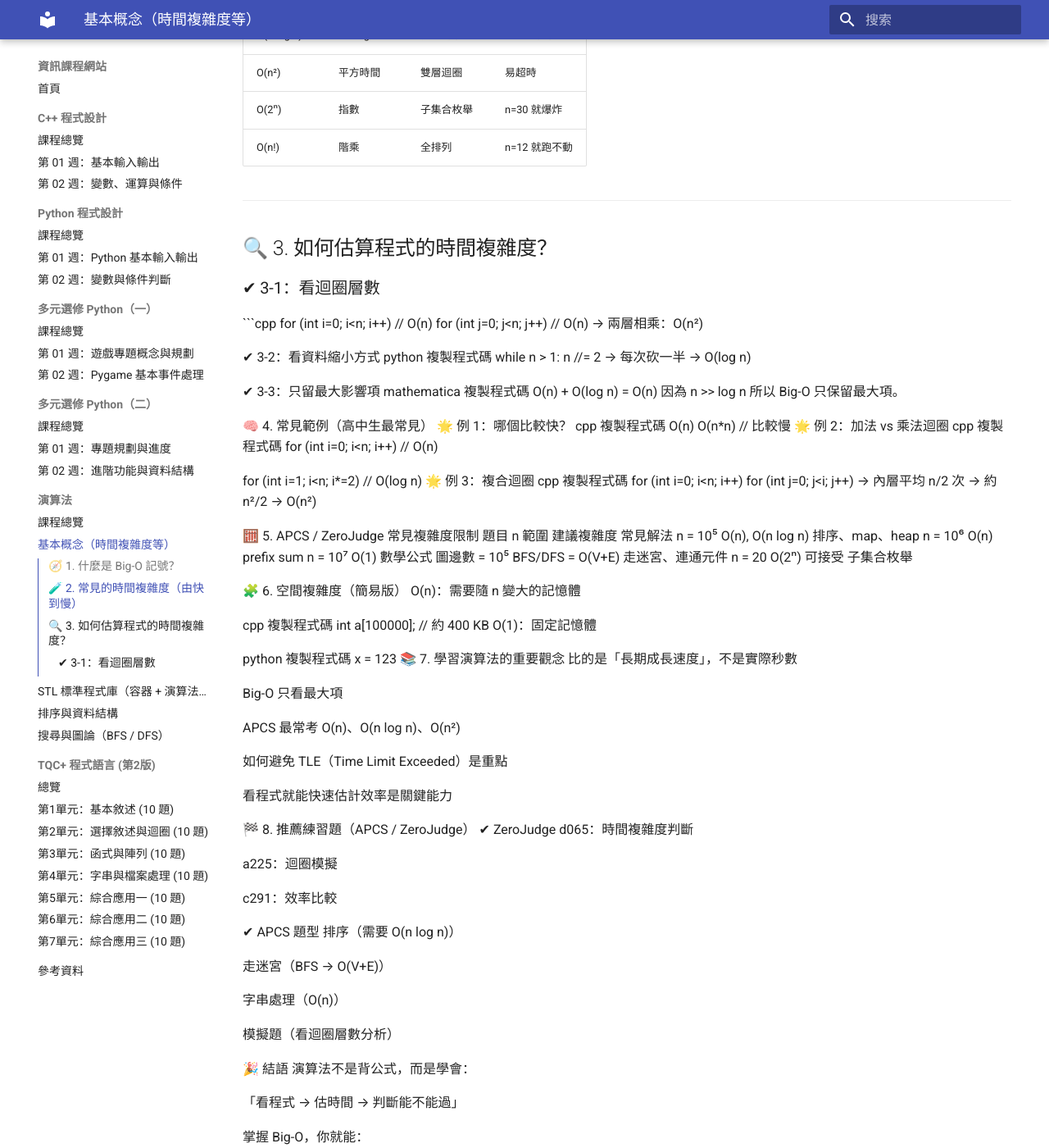
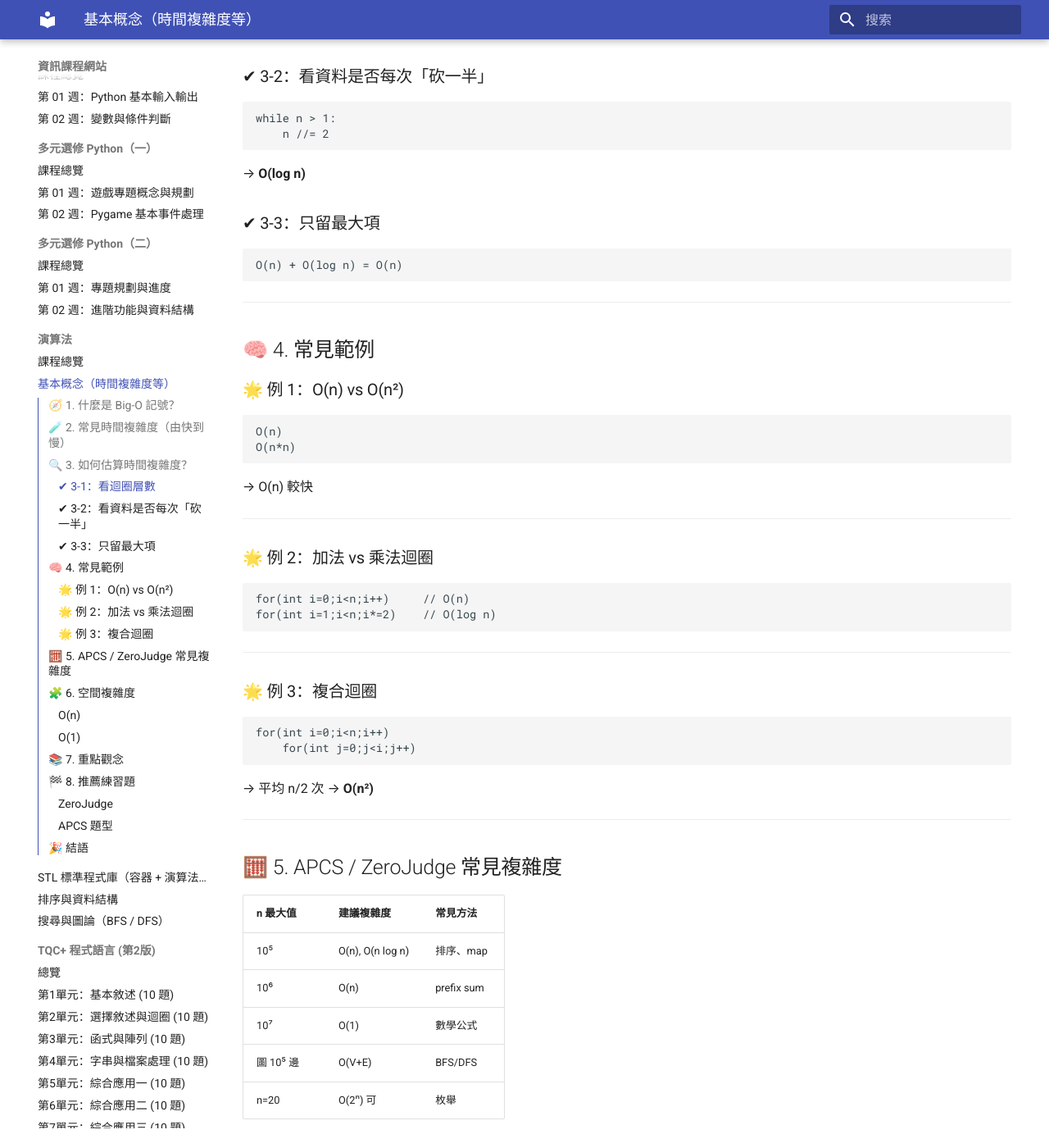
Before and after one commit to be6922/cs-course-site, an MkDocs documentation site: the page built from docs/algorithms/basic.md, in a window 1280 px wide and 1400 px high, scrolled down 1088 px. Shown: the whole window at 82% size. Built offline with MkDocs 1.6.1 and Material for MkDocs 9.7.7, drawn with Linux system fonts in a browser that asks for light colours; some of the changed text lies outside the part shown.

Commit message:
Update basic.md

````diff
--- a/docs/algorithms/basic.md
+++ b/docs/algorithms/basic.md
@@ -1,146 +1,151 @@
-# 📘 演算法基本概念（Big-O、時間複雜度、分析方法）
+# 📘 演算法基本概念（Big-O、時間複雜度、APCS 必備分析）
 
 演算法（Algorithm）是一組明確、可重複的步驟，用來解決問題。
-在資訊課與 APCS 中，我們不只要寫出正確的程式，也要寫出**高效率**的程式。
-
-因此需要理解：
-
-- 時間複雜度（Time Complexity）
-- 空間複雜度（Space Complexity）
-- Big-O 記號（O-notation）
-- 如何估算程式效率
+在資訊課、APCS、競賽中，我們除了寫出正確的程式，也必須寫出**有效率的程式**。
 
 ---
 
 ## 🧭 1. 什麼是 Big-O 記號？
 
-Big-O 用來描述「當輸入量 n 變大時，程式執行時間的成長速度」。
-
-範例：
-
-| n（資料量） | 程式執行時間 |
-| ----------- | ------------ |
-| 10          | 0.01 秒      |
-| 1,000,000   | 10 秒        |
-
-→ **資料越多，程式越慢**，Big-O 描述的就是這個成長速度。
+Big-O 描述「程式在資料量 n 變大時，執行時間變慢的速度」。
 
 ---
 
-## 🧪 2. 常見的時間複雜度（由快到慢）
+## 🧪 2. 常見時間複雜度（由快到慢）
 
 | Big-O | 名稱 | 範例 | 說明 |
 |-------|------|------|-------|
-| O(1) | 常數時間 | 取 a[3] | 不隨 n 變化 |
-| O(log n) | 對數時間 | 二元搜尋 | 每次砍一半 |
-| O(n) | 線性時間 | for 迴圈 n 次 | n 越大跑越久 |
-| O(n log n) | n × log n | 快速排序 | APCS 最常見 |
-| O(n²) | 平方時間 | 雙層迴圈 | 易超時 |
-| O(2ⁿ) | 指數 | 子集合枚舉 | n=30 就爆炸 |
-| O(n!) | 階乘 | 全排列 | n=12 就跑不動 |
+| O(1) | 常數 | 取 a[3] | 不變 |
+| O(log n) | 對數 | 二元搜尋 | 每次砍一半 |
+| O(n) | 線性 | for 迴圈 | 資料越多越慢 |
+| O(n log n) | n × log n | 快速排序 | APCS 必考 |
+| O(n²) | 平方 | 雙層迴圈 | 易 TLE |
+| O(2ⁿ) | 指數 | 子集合枚舉 | n=30 爆 |
+| O(n!) | 階乘 | 全排列 | n=12 爆 |
 
 ---
 
-## 🔍 3. 如何估算程式的時間複雜度？
+## 🔍 3. 如何估算時間複雜度？
 
 ### ✔ 3-1：看迴圈層數
 
 ```cpp
-for (int i=0; i<n; i++)       // O(n)
-    for (int j=0; j<n; j++)   // O(n)
-→ 兩層相乘：O(n²)
+for(int i=0;i<n;i++)
+    for(int j=0;j<n;j++)
+```
 
-✔ 3-2：看資料縮小方式
-python
-複製程式碼
+→ **O(n²)**
+
+### ✔ 3-2：看資料是否每次「砍一半」
+
+```python
 while n > 1:
     n //= 2
-→ 每次砍一半 → O(log n)
+```
 
-✔ 3-3：只留最大影響項
-mathematica
-複製程式碼
+→ **O(log n)**
+
+### ✔ 3-3：只留最大項
+
+```
 O(n) + O(log n) = O(n)
-因為 n >> log n
-所以 Big-O 只保留最大項。
+```
 
-🧠 4. 常見範例（高中生最常見）
-🌟 例 1：哪個比較快？
-cpp
-複製程式碼
+---
+
+## 🧠 4. 常見範例
+
+### 🌟 例 1：O(n) vs O(n²)
+
+```cpp
 O(n)
-O(n*n)  // 比較慢
-🌟 例 2：加法 vs 乘法迴圈
-cpp
-複製程式碼
-for (int i=0; i<n; i++)   // O(n)
+O(n*n)
+```
 
-for (int i=1; i<n; i*=2)  // O(log n)
-🌟 例 3：複合迴圈
-cpp
-複製程式碼
-for (int i=0; i<n; i++)
-    for (int j=0; j<i; j++)
-→ 內層平均 n/2 次 → 約 n²/2 → O(n²)
+→ O(n) 較快
 
-🧮 5. APCS / ZeroJudge 常見複雜度限制
-題目 n 範圍	建議複雜度	常見解法
-n = 10⁵	O(n), O(n log n)	排序、map、heap
-n = 10⁶	O(n)	prefix sum
-n = 10⁷	O(1)	數學公式
-圖邊數 = 10⁵	BFS/DFS = O(V+E)	走迷宮、連通元件
-n = 20	O(2ⁿ) 可接受	子集合枚舉
+---
 
-🧩 6. 空間複雜度（簡易版）
-O(n)：需要隨 n 變大的記憶體
+### 🌟 例 2：加法 vs 乘法迴圈
 
-cpp
-複製程式碼
-int a[100000];  // 約 400 KB
-O(1)：固定記憶體
+```cpp
+for(int i=0;i<n;i++)     // O(n)
+for(int i=1;i<n;i*=2)    // O(log n)
+```
 
-python
-複製程式碼
+---
+
+### 🌟 例 3：複合迴圈
+
+```cpp
+for(int i=0;i<n;i++)
+    for(int j=0;j<i;j++)
+```
+
+→ 平均 n/2 次 → **O(n²)**
+
+---
+
+## 🧮 5. APCS / ZeroJudge 常見複雜度
+
+| n 最大值 | 建議複雜度 | 常見方法 |
+|---------|------------|----------|
+| 10⁵ | O(n), O(n log n) | 排序、map |
+| 10⁶ | O(n) | prefix sum |
+| 10⁷ | O(1) | 數學公式 |
+| 圖 10⁵ 邊 | O(V+E) | BFS/DFS |
+| n=20 | O(2ⁿ) 可 | 枚舉 |
+
+---
+
+## 🧩 6. 空間複雜度
+
+### O(n)
+
+```cpp
+int a[100000];
+```
+
+### O(1)
+
+```python
 x = 123
-📚 7. 學習演算法的重要觀念
-比的是「長期成長速度」，不是實際秒數
+```
 
-Big-O 只看最大項
+---
 
-APCS 最常考 O(n)、O(n log n)、O(n²)
+## 📚 7. 重點觀念
 
-如何避免 TLE（Time Limit Exceeded）是重點
+- 比成長速度，不比秒數
+- Big-O 只留最大項
+- APCS 最常考：O(n)、O(n log n)、O(n²)
+- 看程式推複雜度是核心能力
 
-看程式就能快速估計效率是關鍵能力
+---
 
-🏁 8. 推薦練習題（APCS / ZeroJudge）
-✔ ZeroJudge
-d065：時間複雜度判斷
+## 🏁 8. 推薦練習題
 
-a225：迴圈模擬
+### ZeroJudge
+- d065 — 複雜度判斷
+- a225 — 迴圈模擬
+- c291 — 效率比較
 
-c291：效率比較
+### APCS 題型
+- 排序
+- BFS 迷宮
+- 字串處理
+- 模擬題
 
-✔ APCS 題型
-排序（需要 O(n log n)）
+---
 
-走迷宮（BFS → O(V+E)）
-
-字串處理（O(n)）
-
-模擬題（看迴圈層數分析）
-
-🎉 結語
-演算法不是背公式，而是學會：
-
-「看程式 → 估時間 → 判斷能不能過」
+## 🎉 結語
 
 掌握 Big-O，你就能：
 
-準備 APCS
+- 準備 APCS
+- 提升競賽能力
+- 寫出快速、漂亮的程式
 
-提升競賽能力
-
-寫出快又漂亮的程式
+---
 
 ※以上資料為 ChatGPT 整理
````
